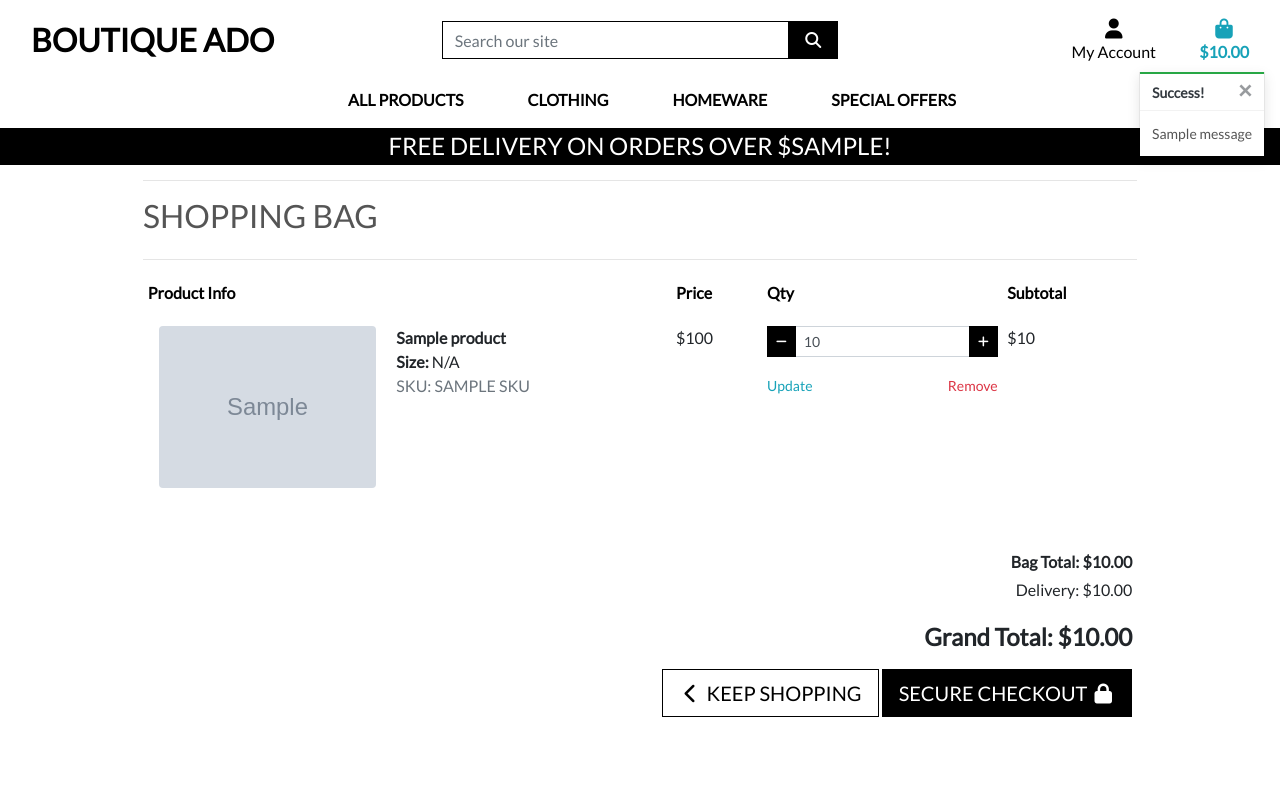
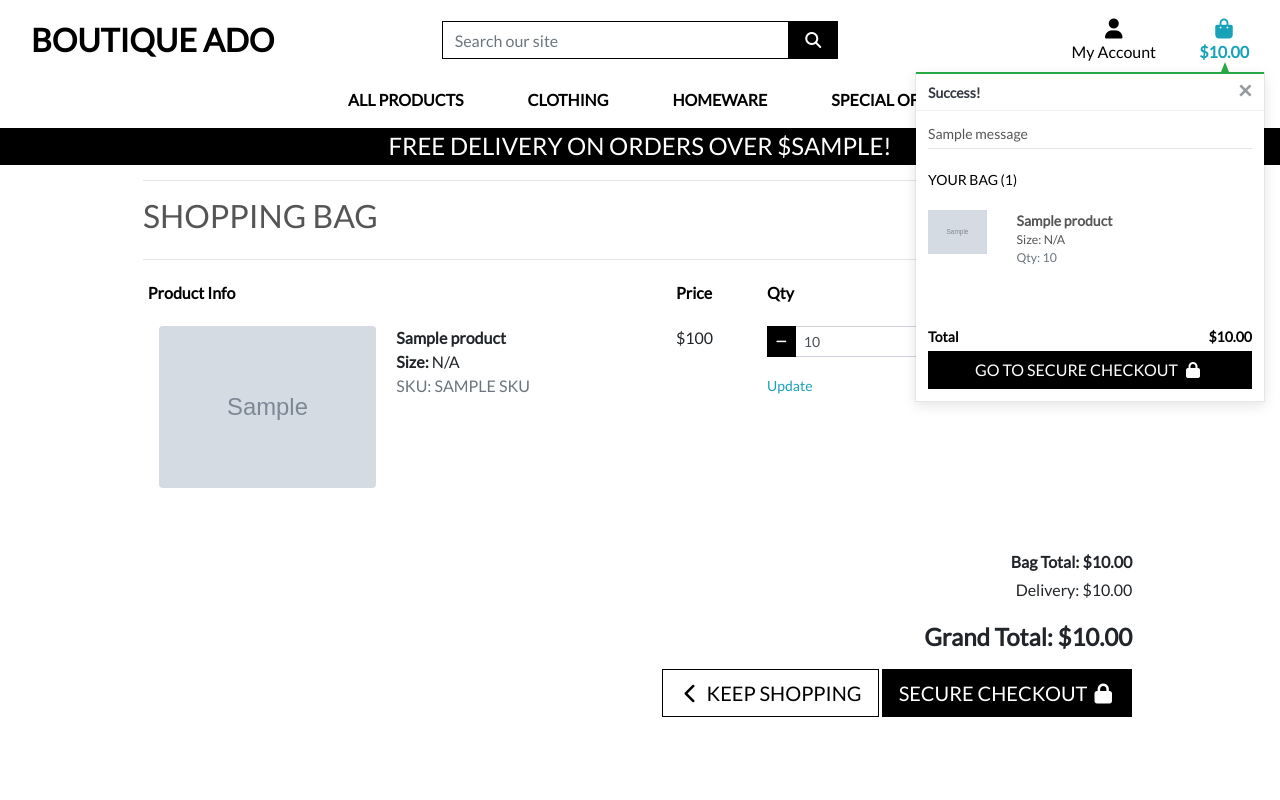
Before and after one commit to GaborFicsor/boutique-ado-v1, a Django app: template bag/templates/bag/bag.html in a window 1280 px wide. Run offline with Django 3.2, Linux system fonts and the light colour scheme; the template is opened without the code that fills it: most values are stand-ins (such as "Sample title", 1, 10 or a date in 2020); grey boxes marked "Sample" are stand-in pictures; one stand-in notice (Sample message) is shown; some libraries are stand-ins or nearby versions.

Commit message:
Add notification Css, shopping bag preview, and additional messages

```diff
--- a/static/css/base.css
+++ b/static/css/base.css
@@ -71,10 +71,7 @@ body {
 
 .bg-black {
     background: #000 !important;
-
 }
-
-
 
 .overlay {
 	height: 100%;
@@ -85,7 +82,6 @@ body {
 	background: white;
 	z-index: -1;
 }
-
 
 a.category-badge > span.badge:hover {
     background: #212529 !important;
@@ -100,11 +96,19 @@ a.category-badge > span.badge:hover {
     right: 10px;
 }
 
+.btt-link,
+.update-link,
+.remove-item {
+    cursor: pointer;
+}
+
+/* ------------------------------- bootstrap toasts */
+
 .message-container {
     position: fixed;
     top: 72px;
     right: 15px;
-    z-index: 999999999999;
+    z-index: 99999999999;
 }
 
 .custom-toast {
@@ -115,10 +119,55 @@ a.category-badge > span.badge:hover {
     height: 2px;
 }
 
-.btt-link,
-.update-link,
-.remove-item {
-    cursor: pointer;
+/* from CSS-tricks.com: https://css-tricks.com/snippets/css/css-triangle/ */
+.arrow-up {
+    width: 0;
+    height: 0;
+    border-left: 4px solid transparent;
+    border-right: 4px solid transparent;
+    border-bottom: 10px solid black;
+    position: absolute;
+    top: -10px;
+    right: 36px;
+}
+
+/* Convenience classes - colors copied from Bootstrap */
+.arrow-primary {
+    border-bottom-color: #007bff !important;
+}
+
+.arrow-secondary {
+    border-bottom-color: #6c757d !important;
+}
+
+.arrow-success {
+    border-bottom-color: #28a745 !important;
+}
+
+.arrow-danger {
+    border-bottom-color: #dc3545 !important;
+}
+
+.arrow-warning {
+    border-bottom-color: #ffc107 !important;
+}
+
+.arrow-info {
+    border-bottom-color: #17a2b8 !important;
+}
+
+.arrow-light {
+    border-bottom-color: #f8f9fa !important;
+}
+
+.arrow-dark {
+    border-bottom-color: #343a40 !important;
+}
+
+.bag-notification-wrapper {
+    height: 100px;
+    overflow-x: hidden;
+    overflow-y: auto;
 }
 
 /* -------------------------------- Media Queries */
@@ -145,6 +194,7 @@ a.category-badge > span.badge:hover {
     }
 }
 
+/* pad the top a bit when navbar is collapsed on mobile */
 @media (max-width: 991px) {
     .header-container {
         padding-top: 116px;
--- a/templates/includes/toasts/toast_success.html
+++ b/templates/includes/toasts/toast_success.html
@@ -8,6 +8,49 @@
         </button>
     </div>
     <div class="toast-body bg-white">
-        {{ message }}
+        <div class="row">
+            <div class="col">
+                {{ message }}
+                <hr class="mt-1 mb-3">
+            </div>
+        </div>
+        {% if grand_total %}
+            <p class="logo-font bg-white text-black py-1">Your Bag ({{ product_count }})</p>
+            <div class="bag-notification-wrapper">
+            {% for item in bag_items %}
+                <div class="row">
+                    <div class="col">
+                        <img class="w-100" src="{{ item.product.image.url }}">
+                    </div>
+                    <div class="col-9">
+                        <p class="my-0"><strong>{{ item.product.name }}</strong></p>
+                        <p class="my-0 small">Size: {% if item.product.has_sizes %}{{ item.size|upper }}{% else %}N/A{% endif %}</p>
+                        <p class="my-0 small text-muted">Qty: {{ item.quantity }}</p>
+                    </div>
+                </div>
+                {% endfor %}
+            </div>
+
+            <div class="row">
+                <div class="col">
+                    <strong><p class="mt-3 mb-1 text-black">
+                        Total{% if free_delivery_delta > 0 %} (Exc. delivery){% endif %}
+                        <span class="float-right">${{ total|floatformat:2 }}</span>
+                    </p></strong>
+                    {% if free_delivery_delta > 0 %}
+                        <p class="mb-0 p-2 bg-warning shadow-sm text-black text-center">
+                            Spend <strong>${{ free_delivery_delta }}</strong> more to get free next day delivery!
+                        </p>
+                    {% endif %}
+                    <a href="{% url 'view_bag' %}" class="btn btn-black btn-block rounded-0">
+                        <span class="text-uppercase">Go To Secure Checkout</span>
+                        <span class="icon">
+                            <i class="fas fa-lock"></i>
+                        </span>
+                    </a>
+                </div>
+            </div>
+
+        {% endif %}
     </div>
 </div>
```
Also changed, not shown: bag/views.py (+15 -2 lines), products/views.py (+7 -8 lines). Lines whose indentation alone changed are shown as unchanged.
